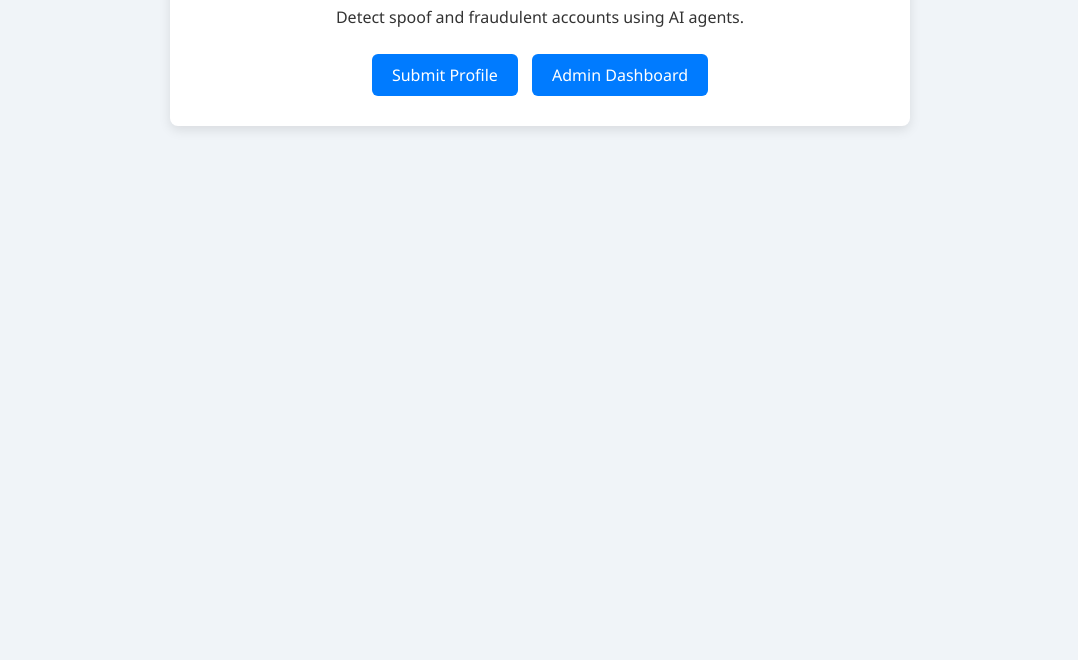
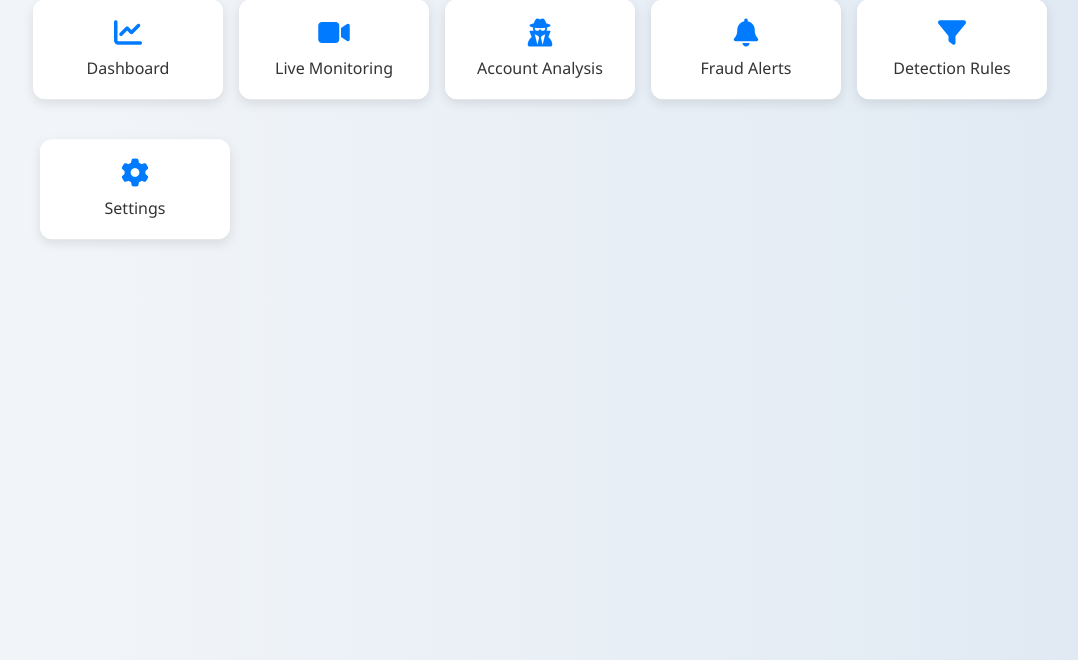
Before and after one commit to 917Saniya/SpoofSniper, a plain HTML site: page index.html in a window 1280 px wide. Shown: the part 140-800 px from the top of the page, without its empty margins (100-1178 px from the left). Drawn offline with Linux system fonts and the light colour scheme.

Commit message:
Update index.html

```diff
--- a/index.html
+++ b/index.html
@@ -1,16 +1,140 @@
 <!DOCTYPE html>
 <html lang="en">
 <head>
-  <title>Fraud Detection System</title>
-  <link rel="stylesheet" href="style.css">
+  <meta charset="UTF-8">
+  <title>Social Media Fraud Detection</title>
+  <meta name="viewport" content="width=device-width, initial-scale=1.0">
+  <!-- Font Awesome for icons -->
+  <link rel="stylesheet" href="https://cdnjs.cloudflare.com/ajax/libs/font-awesome/6.4.0/css/all.min.css">
+  <style>
+    body {
+      margin: 0;
+      font-family: 'Segoe UI', sans-serif;
+      background: linear-gradient(to right, #f4f6f9, #dfe9f3);
+      color: #333;
+      overflow-x: hidden;
+    }
+
+    .container {
+      max-width: 1000px;
+      margin: 40px auto;
+      padding: 20px;
+      text-align: center;
+    }
+
+    h1 {
+      font-size: 36px;
+      color: #007bff;
+      margin-bottom: 10px;
+      animation: fadeInDown 1s ease-out;
+    }
+
+    .subtitle {
+      font-size: 18px;
+      color: #555;
+      margin-bottom: 40px;
+      animation: fadeInUp 1s ease-out;
+    }
+
+    .grid {
+      display: grid;
+      grid-template-columns: repeat(auto-fit, minmax(150px, 1fr));
+      gap: 30px;
+      justify-items: center;
+      animation: fadeIn 1.5s ease-in;
+    }
+
+    .icon-button {
+      display: flex;
+      flex-direction: column;
+      align-items: center;
+      background: rgb(255, 255, 255);
+      padding: 20px;
+      border-radius: 12px;
+      box-shadow: 0 4px 12px rgba(0,0,0,0.1);
+      text-decoration: none;
+      color: #333;
+      transition: transform 0.3s ease, background 0.3s ease;
+      width: 150px;
+      animation: float 3s ease-in-out infinite;
+    }
+
+    .icon-button:hover {
+      transform: scale(1.05);
+      background-color: #e6f0ff;
+    }
+
+    .icon-button i {
+      font-size: 28px;
+      margin-bottom: 10px;
+      color: #007bff;
+      transition: transform 0.3s ease;
+    }
+
+    .icon-button:hover i {
+      transform: rotate(10deg);
+    }
+
+    .settings {
+      margin-top: 40px;
+    }
+
+    /* Animations */
+    @keyframes float {
+      0% { transform: translateY(0px); }
+      50% { transform: translateY(-5px); }
+      100% { transform: translateY(0px); }
+    }
+
+    @keyframes fadeInDown {
+      from { opacity: 0; transform: translateY(-20px); }
+      to { opacity: 1; transform: translateY(0); }
+    }
+
+    @keyframes fadeInUp {
+      from { opacity: 0; transform: translateY(20px); }
+      to { opacity: 1; transform: translateY(0); }
+    }
+
+    @keyframes fadeIn {
+      from { opacity: 0; }
+      to { opacity: 1; }
+    }
+  </style>
 </head>
 <body>
-  <div class="container center">
-    <h1> SpoofSniper 🚨 </h1>
-    <p>Detect spoof and fraudulent accounts using AI agents.</p>
-    <div class="button-group">
-      <a href="submit.html" class="btn">Submit Profile</a>
-      <a href="admin.html" class="btn">Admin Dashboard</a>
+  <div class="container">
+    <h1><i class="fas fa-crown"></i> Social Media Fraud Detection</h1>
+
+
+    <div class="grid">
+      <a href="dashboard.html" class="icon-button">
+        <i class="fas fa-chart-line"></i>
+        <span>Dashboard</span>
+      </a>
+      <a href="live-monitoring.html" class="icon-button">
+        <i class="fas fa-video"></i>
+        <span>Live Monitoring</span>
+      </a>
+      <a href="account-analysis.html" class="icon-button">
+        <i class="fas fa-user-secret"></i>
+        <span>Account Analysis</span>
+      </a>
+      <a href="fraud-alerts.html" class="icon-button">
+        <i class="fas fa-bell"></i>
+        <span>Fraud Alerts</span>
+      </a>
+      <a href="detection-rules.html" class="icon-button">
+        <i class="fas fa-filter"></i>
+        <span>Detection Rules</span>
+      </a>
+    </div>
+
+    <div class="settings">
+      <a href="settings.html" class="icon-button">
+        <i class="fas fa-cog"></i>
+        <span>Settings</span>
+      </a>
     </div>
   </div>
 </body>
```
